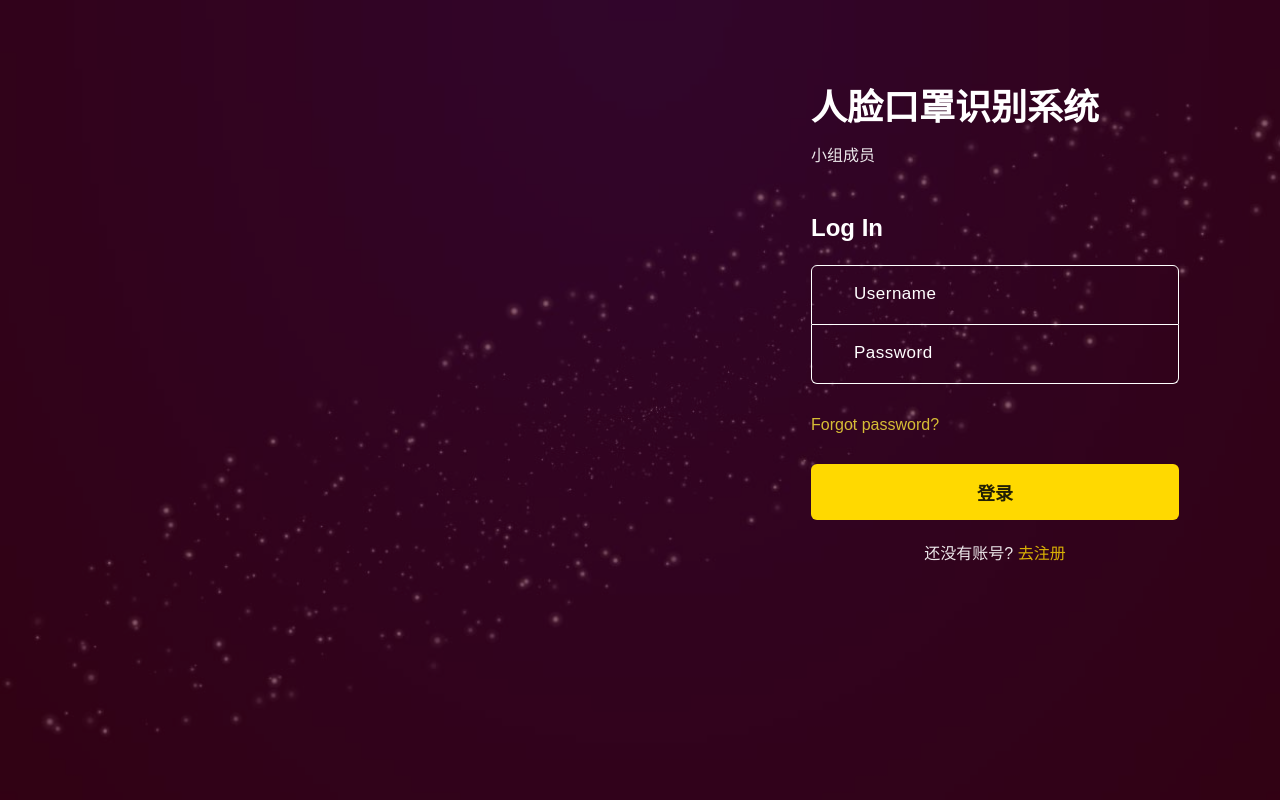
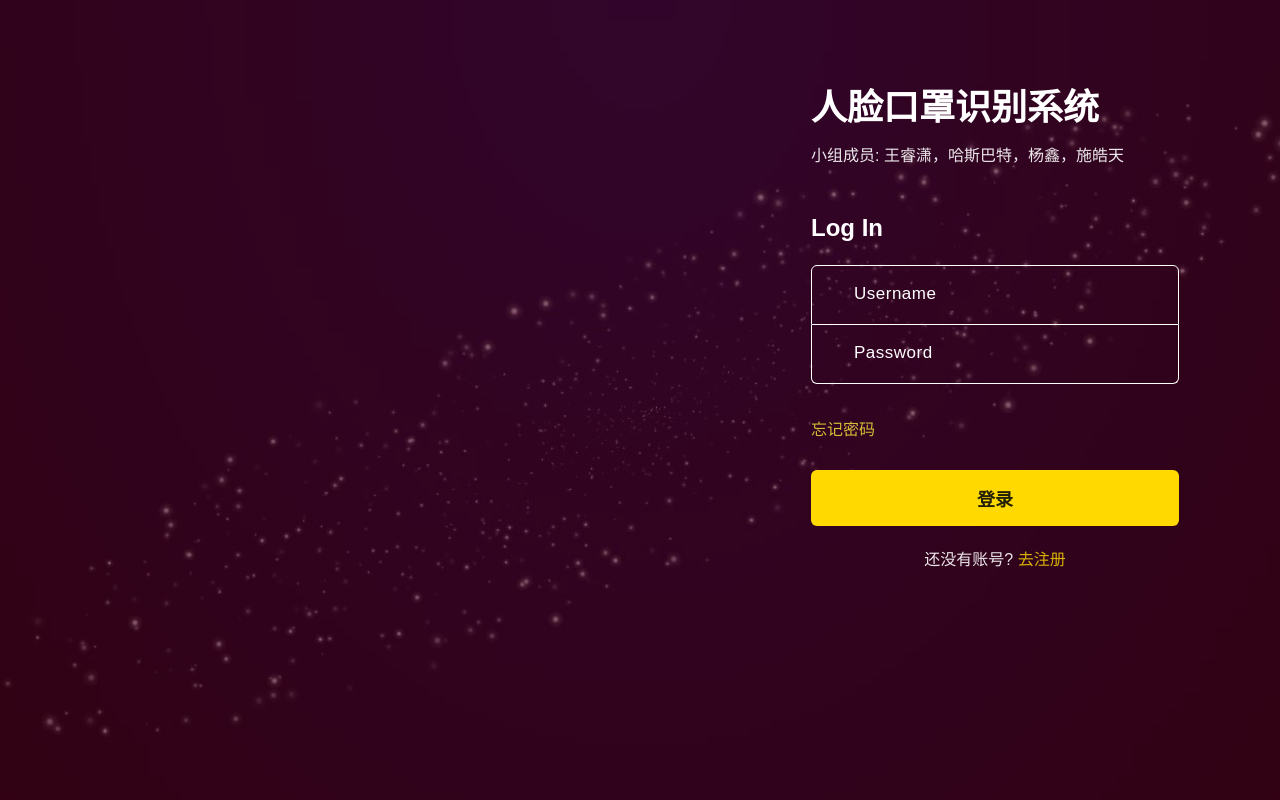
Before and after one commit to Wangruixiao1213/-Django-WEB-, a Django app: page / in a window 1280 px wide. Run offline with Django 3.2, Linux system fonts and the light colour scheme.

Commit message:
修改html代码
更新了文字说明

```diff
--- a/project/mask_detect/templates/forget.html
+++ b/project/mask_detect/templates/forget.html
@@ -17,7 +17,7 @@
             <div class="w3l-form-info">
                 <div class="w3_info">
                     <h1>人脸口罩识别系统</h1>
-                    <h2>找回密码</h2>
+                    <h2>Forget Password</h2>
                     <form name="myform"  action="send" method="get">
                         <div class="input-group">
                             <span><i class="fa fa-email" aria-hidden="true"></i></span>
@@ -35,7 +35,7 @@
                         <button class="btn btn-primary btn-block" type="submit" name="submit1" value="找回">找回账号密码</button>
                     </form>
 
-                    <p class="account">想起账号了？ <a href={% url "login" %}>快去登陆</a></p>
+                    <p class="account">想起密码了？ <a href={% url "login" %}>快去登陆</a></p>
                 </div>
             </div>
             <!-- //main content -->
--- a/project/mask_detect/templates/login.html
+++ b/project/mask_detect/templates/login.html
@@ -19,7 +19,7 @@
             <div class="w3l-form-info">
                 <div class="w3_info">
                     <h1>人脸口罩识别系统</h1>
-                    <p class="sub-para">小组成员</p>
+                    <p class="sub-para">小组成员: 王睿潇，哈斯巴特，杨鑫，施皓天</p>
                     <h2>Log In</h2>
                     <form name="myform" onsubmit="return validateform" action="query" method="get">
                         <div class="input-group">
@@ -31,7 +31,7 @@
                             <input type="Password" name="password" placeholder="Password" required="">
                         </div>
                         <div class="form-row bottom">
-                            <a href= {% url "forget" %} class="forgot">Forgot password?</a>
+                            <a href= {% url "forget" %} class="forgot">忘记密码</a>
                         </div>
                         <button class="btn btn-primary btn-block" type="submit" name="submit1">登录</button>
                     </form>
--- a/project/mask_detect/templates/register.html
+++ b/project/mask_detect/templates/register.html
@@ -15,8 +15,7 @@
             <!-- main content -->
             <div class="w3l-form-info">
                 <div class="w3_info">
-                    <h1>基于xx的人脸口罩识别注册系统</h1>
-                    <p class="sub-para">小组成员：xx xx xx xx</p>
+                    <h1>人脸口罩识别系统</h1>
                     <h2>Register</h2>
                     <form name="myform"  action="save" method="get">
                         <div class="input-group">
```
